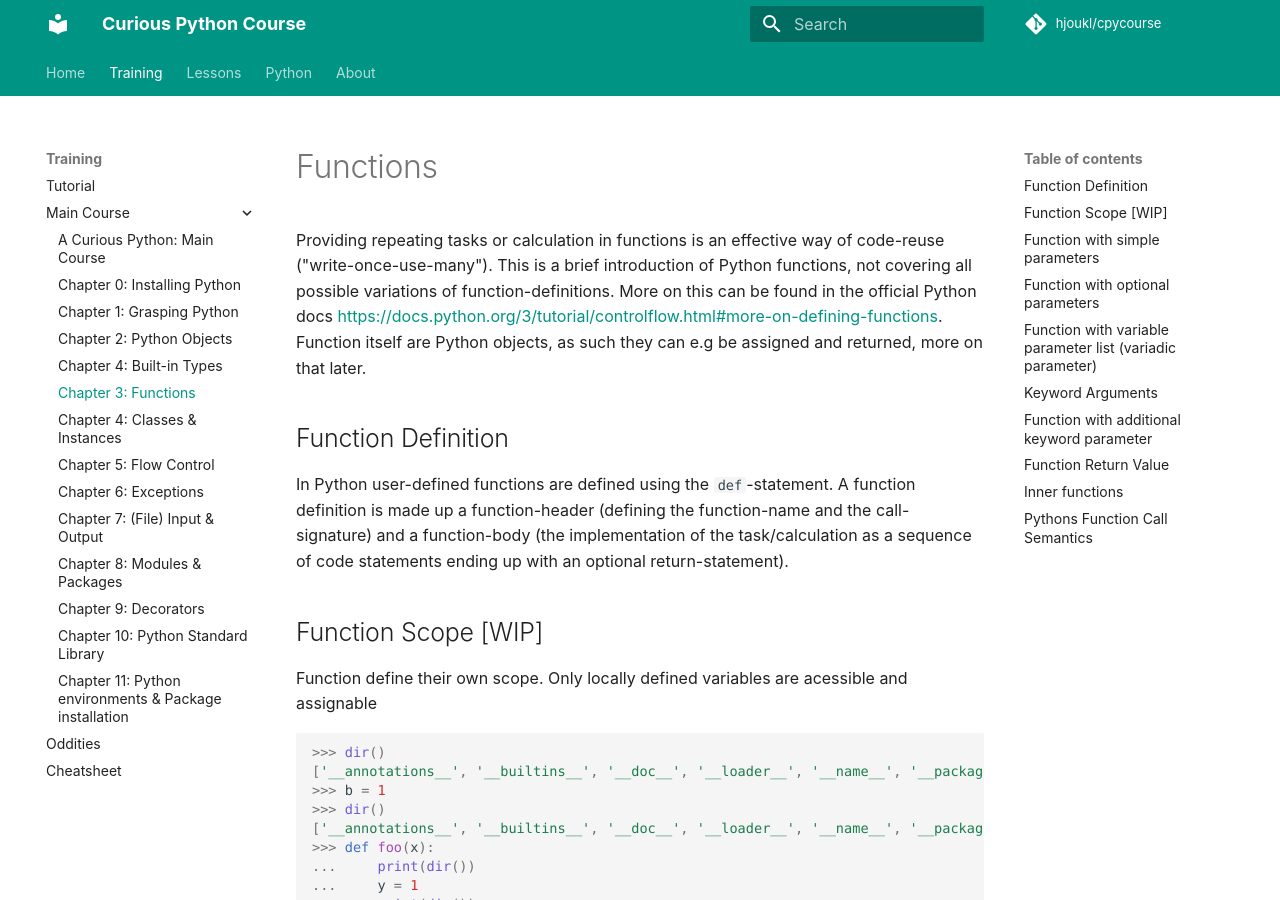
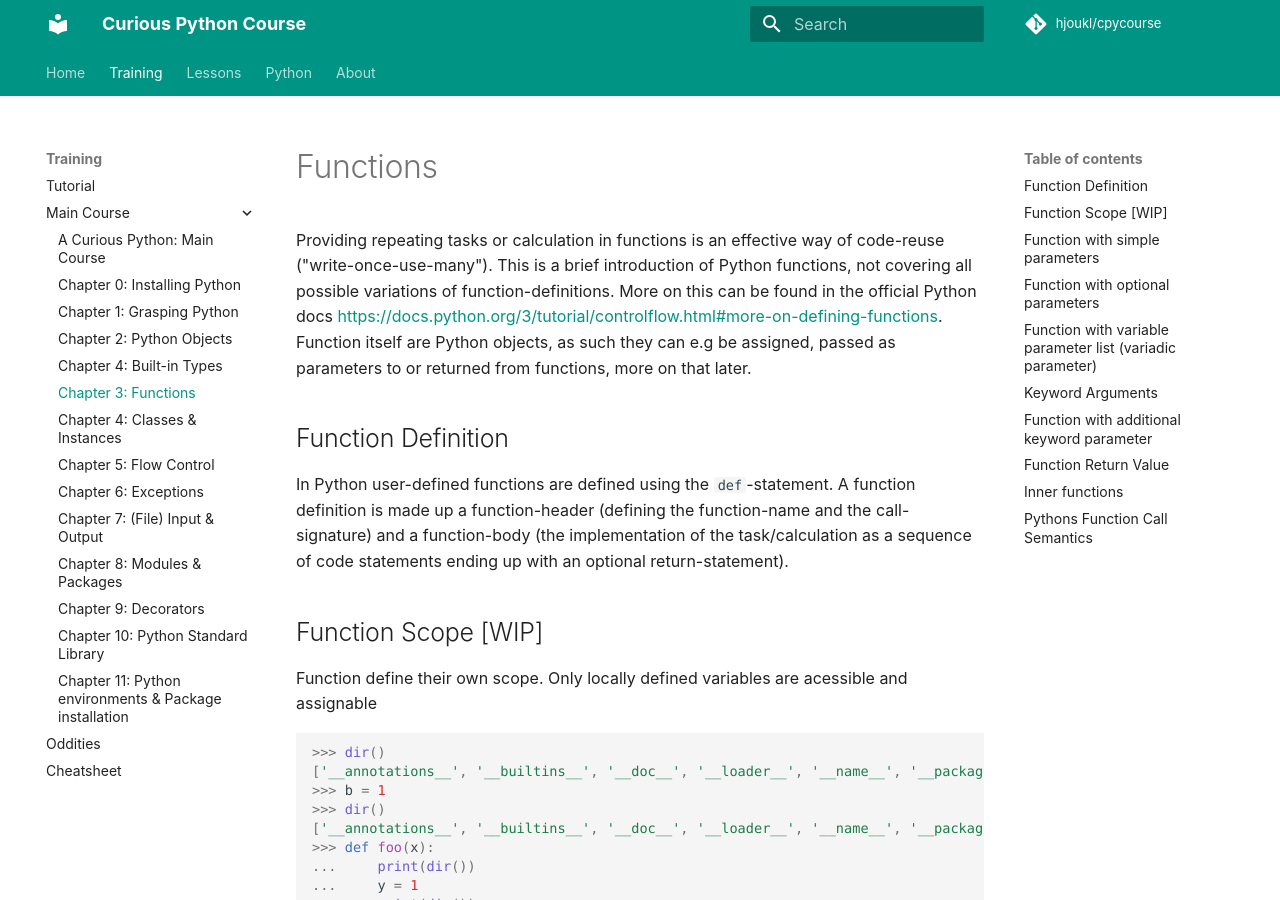
Before and after one commit to rkluger68/cpycourse, an MkDocs documentation site: the page built from docs/training/main-course/functions.md, in a window 1280 px wide and 900 px high. Built offline with MkDocs 1.6.1 and Material for MkDocs 9.7.7, drawn with Linux system fonts in a browser that asks for light colours; comment, search, counter and statistics services are not loaded.

Commit message:
Update functions.md

```diff
--- a/docs/training/main-course/functions.md
+++ b/docs/training/main-course/functions.md
@@ -2,7 +2,7 @@
 
 Providing repeating tasks or calculation in functions is an effective way of code-reuse ("write-once-use-many").
 This is a brief introduction of Python functions, not covering all possible variations of function-definitions. More on this can be found in the official Python docs <https://docs.python.org/3/tutorial/controlflow.html#more-on-defining-functions>.
-Function itself are Python objects, as such they can e.g be assigned and returned, more on that later.
+Function itself are Python objects, as such they can e.g be assigned, passed as parameters to or returned from functions, more on that later.
 
 ## Function Definition ##
 
```
